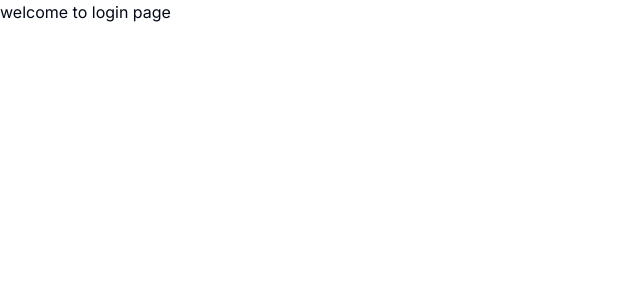
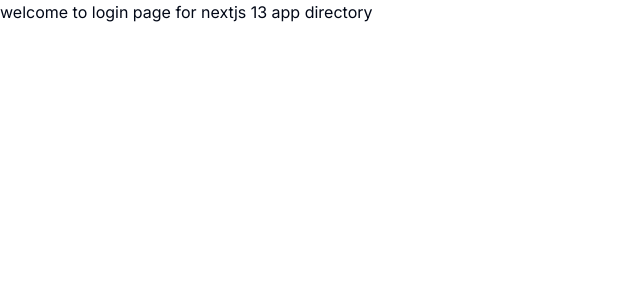
Before and after one commit to Sagastein/next-todo-app, a Next.js app: page /login in a window 1280 px wide. Shown: the top 300 px of the page, without its empty margins (0-640 px from the left). Built offline with nearby package versions, Linux system fonts and the light colour scheme.

Commit message:
improve code

```diff
--- a/app/login/page.tsx
+++ b/app/login/page.tsx
@@ -1,7 +1,7 @@
 function page() {
   return (
     <div>
-      welcome to login page
+      welcome to login page for nextjs 13 app directory
     </div>
   );
 }
```
